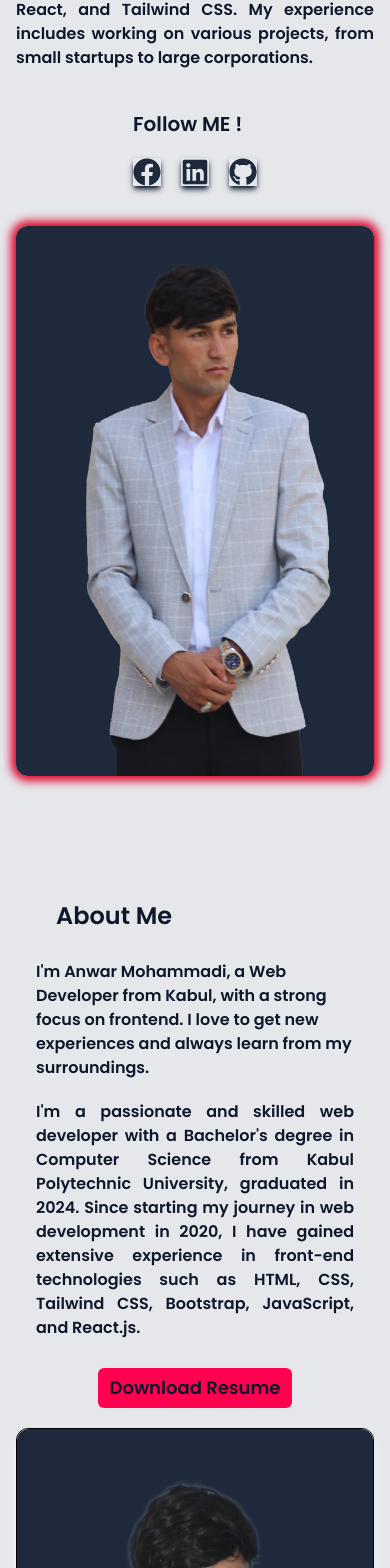
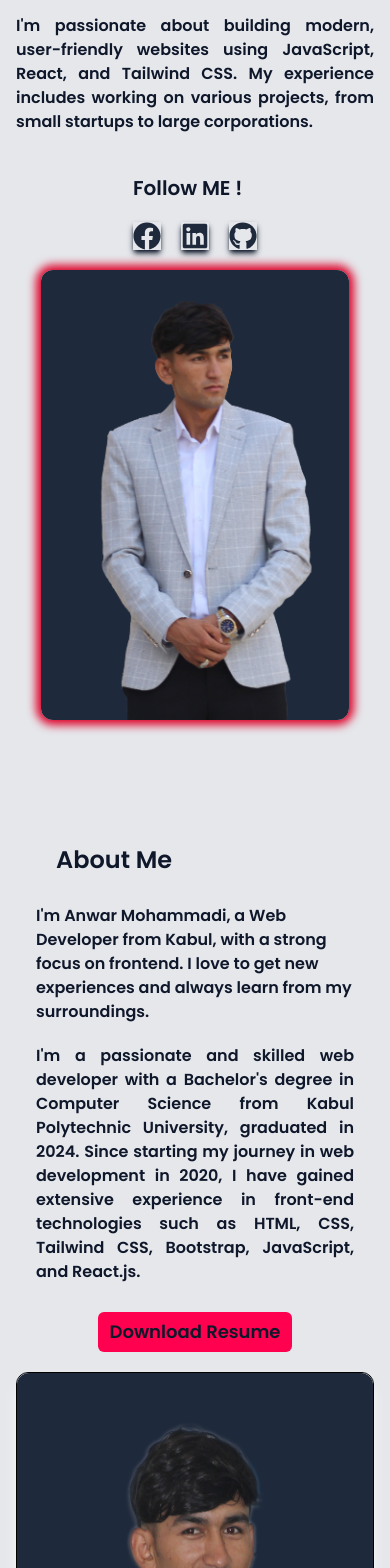
Before and after one commit to AnwarMohammadi2001/My_Portfolio, a React (Vite) app: page / in a window 390 px wide. Shown: the part 390-1958 px from the top of the page. Built offline with nearby package versions, Linux system fonts and the light colour scheme; a web font is replaced by a local one.

Commit message:
uploade my Resume

```diff
--- a/src/Components/About_Me/AboutMe.jsx
+++ b/src/Components/About_Me/AboutMe.jsx
@@ -58,14 +58,16 @@ const AboutMe = () => {
 
           {/* Button Animation */}
           <div className="flex justify-center md:justify-end lg:justify-start">
-            <motion.button
+            <motion.a
+              href="public\Mohammad Anwar.pdf" // Replace with your actual resume file path
+              download="Mohammad Anwar.pdf"
               className="bg-[#ff014f] text-slate-900 dark:text-gray-100 mt-7 font-bold text-lg px-3 hover:bg-[#930d35] py-1.5 rounded-md"
               initial={{ opacity: 0, scale: 0.8 }}
               animate={{ opacity: 1, scale: 1 }}
               transition={{ duration: 0.5, ease: "easeOut", delay: 0.8 }}
             >
               Download Resume
-            </motion.button>
+            </motion.a>
           </div>
         </motion.div>
       </div>
--- a/src/Components/Home/Home.jsx
+++ b/src/Components/Home/Home.jsx
@@ -49,7 +49,7 @@ const Home = () => {
     <div>
       <div
         id="home"
-        className="container  mx-auto min-h-[600px] pt-10  grid grid-cols-1 md:gap-8 lg:gap-5 md:grid-cols-2"
+        className="container mt-16  mx-auto min-h-[600px] pt-10  grid grid-cols-1 md:gap-8 lg:gap-5 md:grid-cols-2"
       >
         <div className="flex flex-col pt-10 items-center md:items-start">
           <h1 className={`text-md font-bold text-slate-900 dark:text-gray-100`}>
@@ -135,9 +135,9 @@ const Home = () => {
             </div>
           </div>
         </div>
-        <div className="flex justify-center items-center mt-10 md:mt-0">
-          <div className="h-[550x] w-[390px]   rounded-xl  shadow-[0px_0px_10px_5px_#de0029]">
-            <img src={cover} className="h-[550px] w-full rounded-xl  " alt="" />
+        <div className="flex justify-center items-center mt-5 md:mt-0">
+          <div className="h-[450px]    rounded-xl  shadow-[0px_0px_10px_5px_#de0029]">
+            <img src={cover} className="h-full w-full rounded-xl  " alt="" />
           </div>
         </div>
       </div>
```
Also changed, not shown: 1 other file (tests, documents, lock files or other folders).
